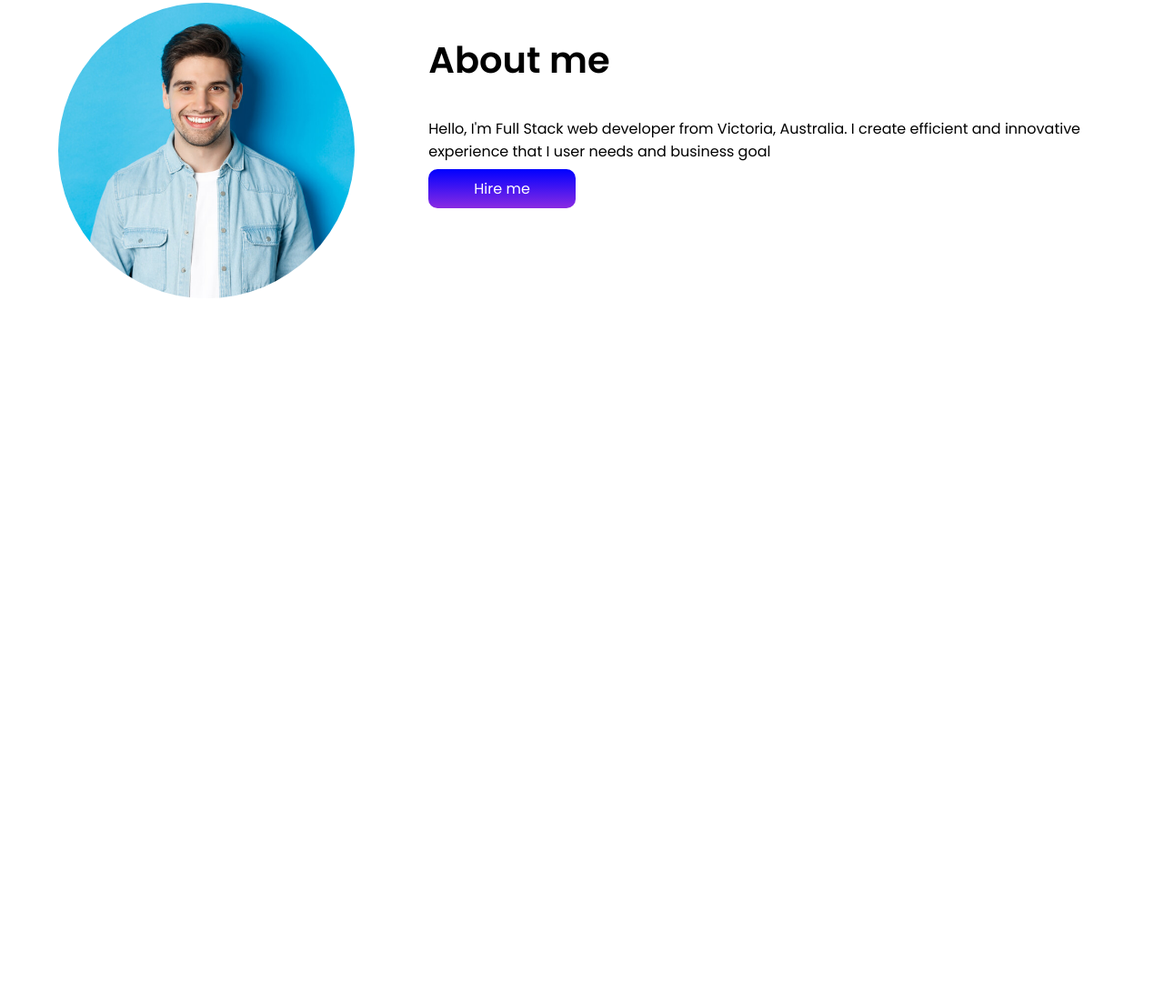
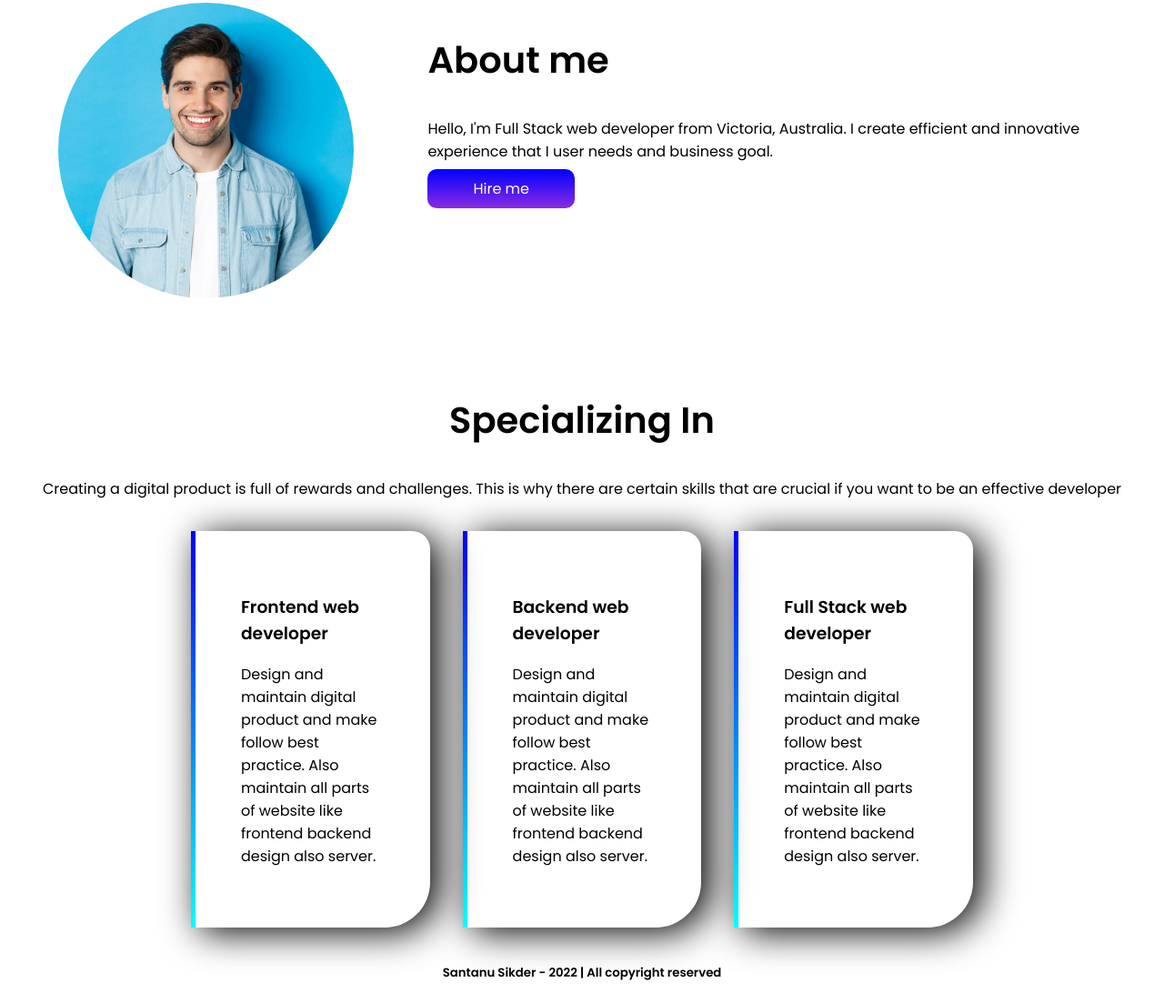
Before and after one commit to santanu242/new-project-2, a plain HTML site: page index.html in a window 1280 px wide. Shown: the part 676-1779 px from the top of the page at 91% size. Before the commit the page ends 1075 px from the top, so only its background shows below. Drawn offline with Linux system fonts and the light colour scheme.

Commit message:
3rd part and final part complet

```diff
--- a/index.html
+++ b/index.html
@@ -14,7 +14,7 @@
 
 </head>
 <body>
-  <section class="top-banner">
+  <section class="top-banner flexible-container">
     <div class="title-part">
         <h2 class="text-color">Hello</h2>
         <h1> <span class="text-color">I am</span> Santanu Sikder</h1>
@@ -26,18 +26,44 @@
             <img src="images/slide-2.png" alt="image">
         </div>
   </section>
-  <section>
+  <section class="flexible-container">
 
     <div class="image-part">
         <img src="images/hero-person.jpg" alt="image">
     </div>
     <div class="image-part">
         <h2>About me</h2>
-        <p>Hello, I'm Full Stack web developer from Victoria, Australia. I
-            create efficient and innovative experience that I user needs
-            and business goal</p>
+        <p>Hello, I'm Full Stack web developer from Victoria, Australia. I create efficient and innovative experience that I user needs and business goal.</p>
         <a class="link" href="#">Hire me</a>
     </div>
   </section>
+  <section>
+    <div class="special-header">
+        <h2>Specializing In</h2>
+    <p>Creating a digital product is full of rewards and challenges. This is why there are certain skills that are crucial if you want to be an effective developer</p>
+    </div>
+
+    <div class="parent">
+        <div class="child">
+            <h3>Frontend web developer</h3>
+            <p>Design and maintain digital product and make follow best practice. Also maintain all parts of website like frontend backend design also server.</p>
+        </div>
+        <div class="child">
+            <h3>Backend web developer</h3>
+            <p>Design and maintain digital product and make follow best practice. Also maintain all parts of website like frontend backend design also server.</p>
+        </div>
+        <div class="child">
+            <h3>Full Stack web developer</h3>
+            <p>Design and maintain digital product and make follow best practice. Also maintain all parts of website like frontend backend design also server.</p>
+        </div>
+
+    </div>
+
+  </section>
+
+  <footer>
+    <h5>Santanu Sikder - 2022 | All copyright reserved</h5>
+  </footer>
+
 </body>
 </html>
--- a/style.css
+++ b/style.css
@@ -11,7 +11,7 @@ h2{
 .text-color{
     color: white;
 }
-section{
+.flexible-container{
     display: flex;
     padding: 5%;
 
@@ -36,3 +36,24 @@ img{
     background-repeat: no-repeat;
 
 }
+.special-header{
+    text-align: center;
+    padding: 0%;
+
+}
+.parent{
+    display: flex;
+    padding: 0 15%;
+}
+.child{
+    box-shadow: 10px 5px 40px black;
+    margin: 2%;
+    padding: 50px;
+    border-radius: 0 20px 50px 0 ;
+    border-left: 5px solid ;
+    border-image: linear-gradient(blue,cyan) 0 100%;
+
+}
+footer{
+    text-align: center;
+}
```
